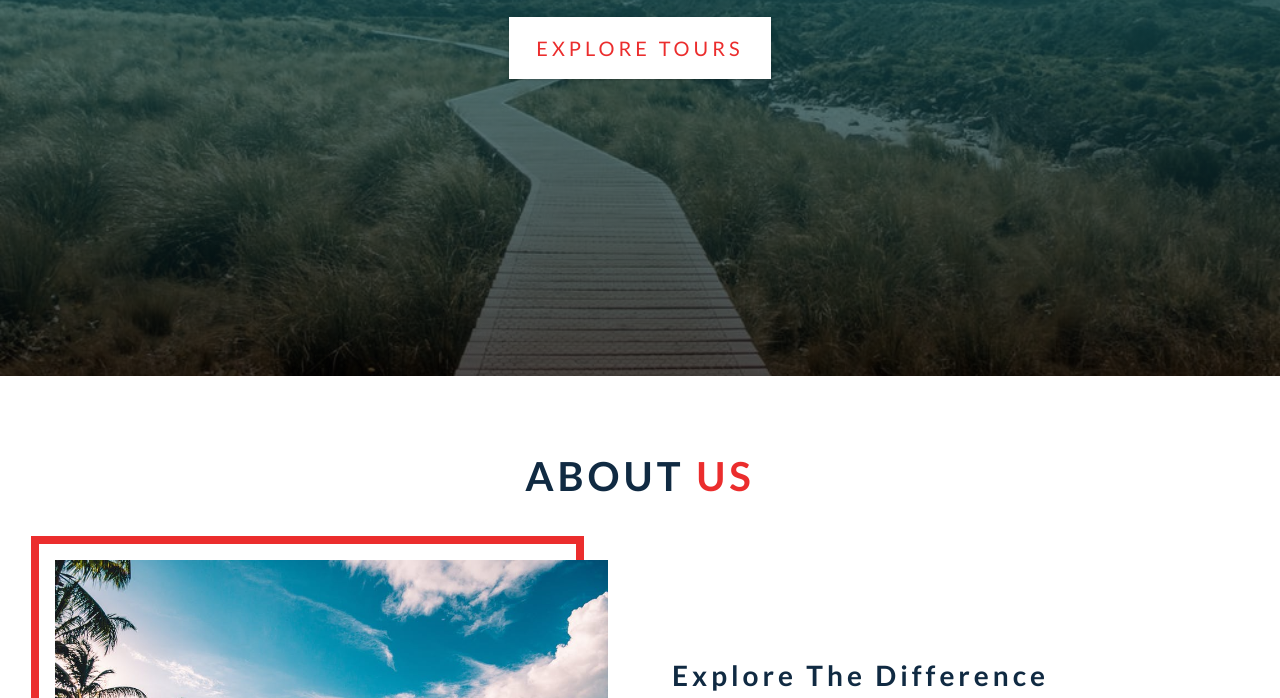
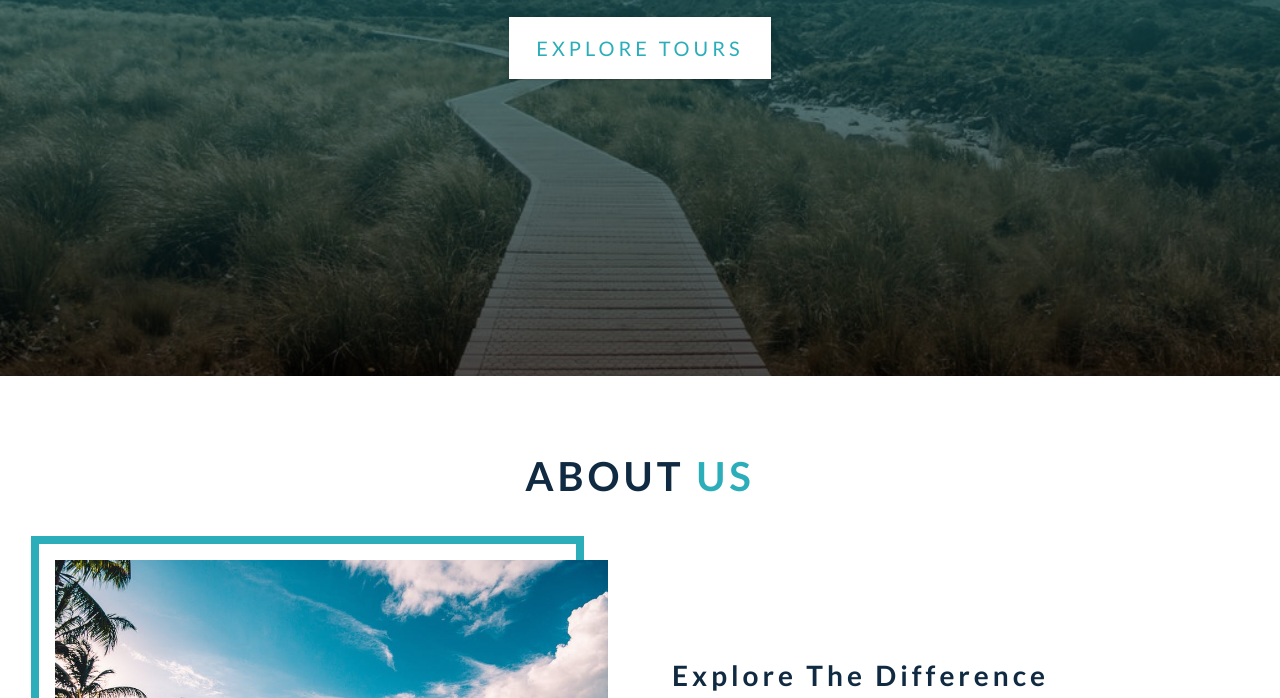
Before and after one commit to sunilyel/Backroads, a plain HTML site: page index.html in a window 1280 px wide. Shown: the part 424-1122 px from the top of the page. Drawn offline with Linux system fonts and the light colour scheme.

Commit message:
back to normal colour

```diff
--- a/css/styles.css
+++ b/css/styles.css
@@ -18,8 +18,7 @@ Variables
   --clr-primary-3: hsl(185, 81%, 29%);
   --clr-primary-4: hsl(184, 77%, 34%);
   /* primary/main color */
-  /* --clr-primary-5: hsl(185, 62%, 45%); */
-  --clr-primary-5: hsl(0, 83%, 55%);
+  --clr-primary-5: hsl(185, 62%, 45%);
   /* lighter shades of primary color */
   --clr-primary-6: hsl(185, 57%, 50%);
   --clr-primary-7: hsl(184, 65%, 59%);
```
